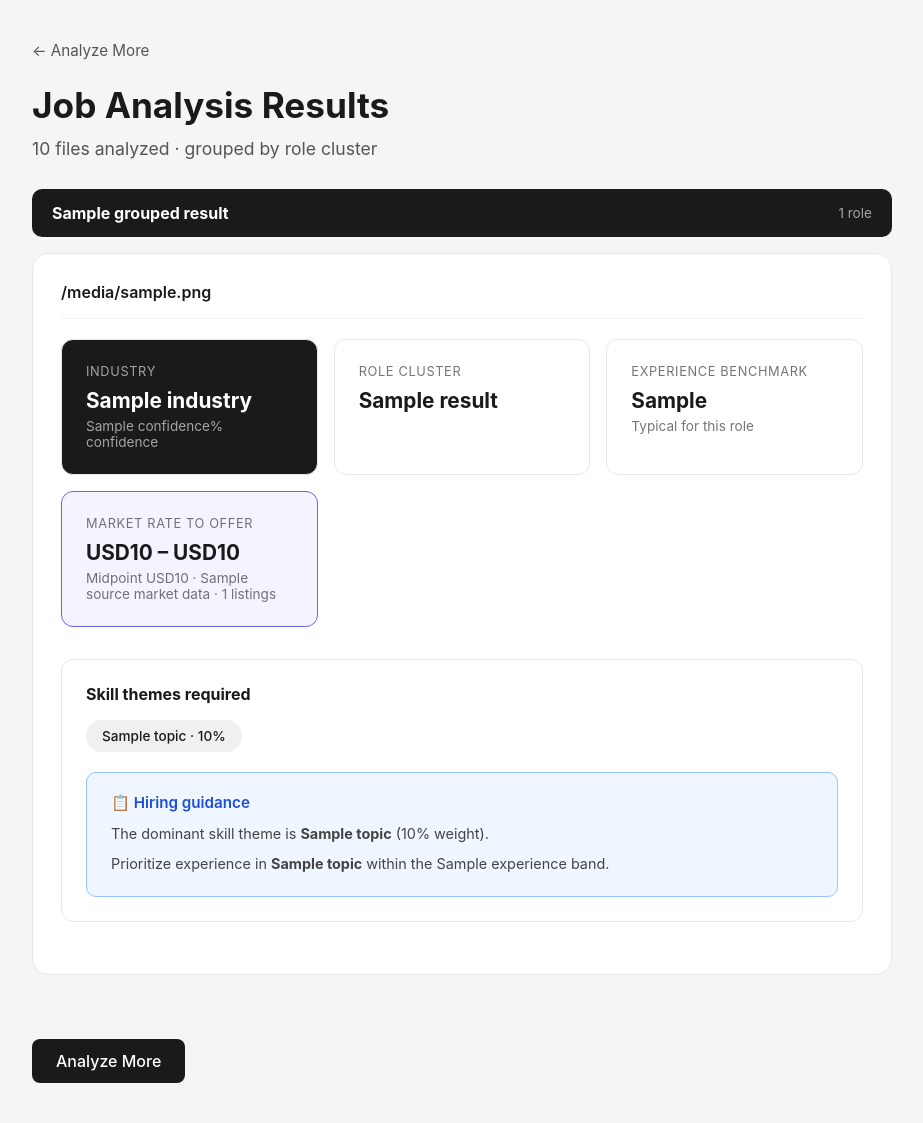
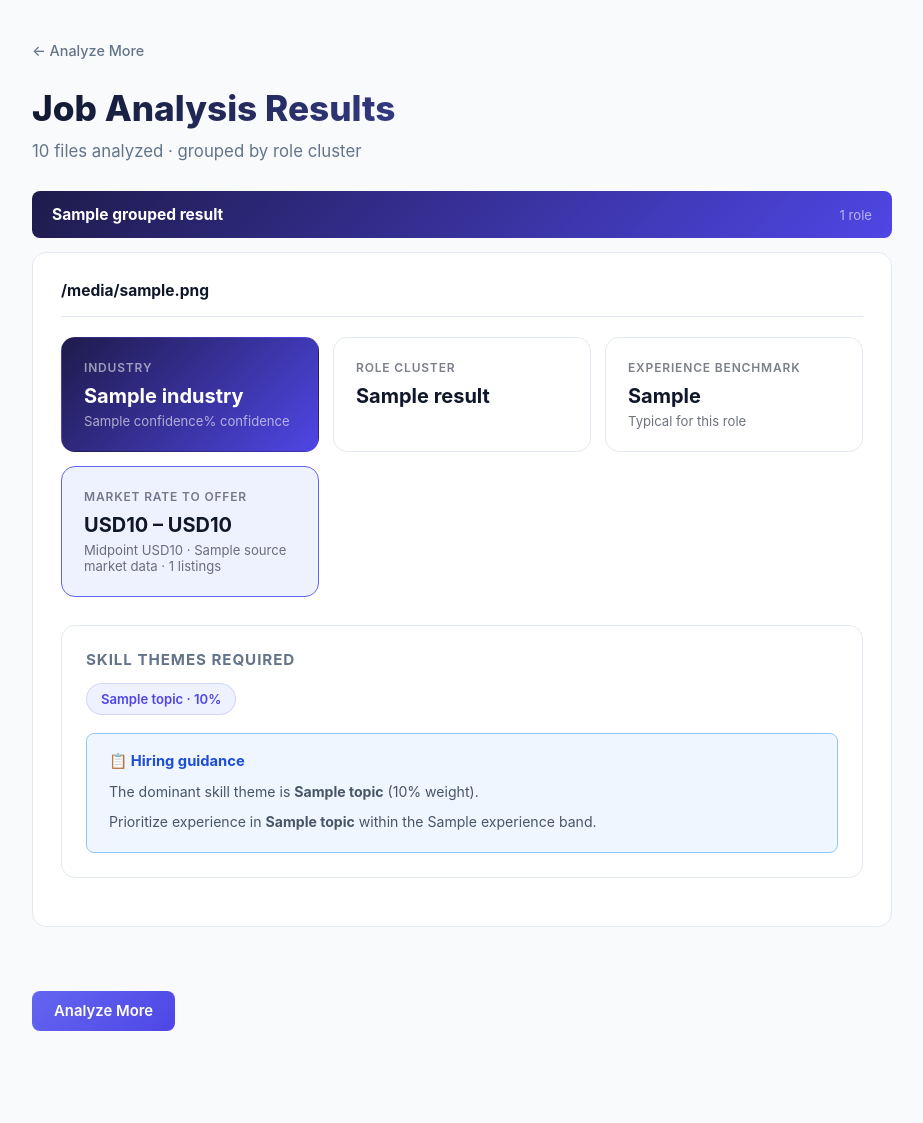
Before and after one commit to BuRhAn5352/Talent_intelligence_platform, a FastAPI app: template app/templates/hr_result.html in a window 1280 px wide. Shown: the whole page, without its empty margins (178-1101 px from the left). After the commit the page ends 1031 px from the top, so only its background shows below. Run offline with FastAPI, Linux system fonts and the light colour scheme; the template is opened without the code that fills it: most values are stand-ins (such as "Sample title", 1, 10 or a date in 2020); parts of the project's set-up code (start-up, migrations or seed data) failed here and were passed over.

Commit message:
Refactor CSS to use variables and improve styles
Refactor CSS styles to use CSS variables for easier theme management and improve overall design consistency.

```diff
--- a/app/static/style.css
+++ b/app/static/style.css
@@ -1,9 +1,27 @@
 * { margin: 0; padding: 0; box-sizing: border-box; }
+
+:root {
+    --accent: #6366f1;
+    --accent-dark: #4f46e5;
+    --accent-light: #eef2ff;
+    --success: #22c55e;
+    --success-light: #f0fdf4;
+    --warning: #f59e0b;
+    --warning-light: #fffbeb;
+    --danger-light: #fef2f2;
+    --text: #0f172a;
+    --text-muted: #64748b;
+    --border: #e2e8f0;
+    --bg: #f8fafc;
+    --white: #ffffff;
+    --radius: 14px;
+    --radius-sm: 8px;
+}
 
 body {
     font-family: -apple-system, BlinkMacSystemFont, 'Segoe UI', sans-serif;
-    background: #f5f5f5;
-    color: #1a1a1a;
+    background: var(--bg);
+    color: var(--text);
     min-height: 100vh;
 }
 
@@ -20,52 +49,74 @@ body {
 
 h1 {
     font-size: 2.2rem;
-    font-weight: 700;
+    font-weight: 800;
     margin-bottom: 12px;
+    background: linear-gradient(135deg, var(--text) 0%, var(--accent) 100%);
+    -webkit-background-clip: text;
+    -webkit-text-fill-color: transparent;
+    background-clip: text;
 }
 
 .subtitle {
-    color: #555;
-    font-size: 1.1rem;
+    color: var(--text-muted);
+    font-size: 1.05rem;
     margin-bottom: 30px;
 }
 
 .back {
-    display: inline-block;
-    color: #555;
+    display: inline-flex;
+    align-items: center;
+    gap: 6px;
+    color: var(--text-muted);
     text-decoration: none;
-    margin-bottom: 24px;
-    font-size: 0.95rem;
+    margin-bottom: 28px;
+    font-size: 0.9rem;
+    font-weight: 500;
+    transition: color 0.2s, gap 0.2s;
 }
 
-.back:hover { color: #000; }
+.back:hover { color: var(--accent); gap: 8px; }
 
 /* Home page cards */
 .card-grid {
     display: grid;
     grid-template-columns: 1fr 1fr;
-    gap: 24px;
+    gap: 20px;
 }
 
 .card {
-    background: white;
-    border-radius: 16px;
-    padding: 40px 32px;
+    background: var(--white);
+    border-radius: var(--radius);
+    padding: 36px 28px;
     text-decoration: none;
     color: inherit;
-    border: 1px solid #e8e8e8;
-    transition: transform 0.2s, box-shadow 0.2s;
+    border: 1.5px solid var(--border);
+    transition: transform 0.25s, box-shadow 0.25s, border-color 0.25s;
+    position: relative;
+    overflow: hidden;
+}
+
+.card::before {
+    content: '';
+    position: absolute;
+    inset: 0;
+    background: linear-gradient(135deg, var(--accent-light) 0%, transparent 60%);
+    opacity: 0;
+    transition: opacity 0.3s;
 }
 
 .card:hover {
-    transform: translateY(-4px);
-    box-shadow: 0 12px 32px rgba(0,0,0,0.1);
+    transform: translateY(-5px);
+    box-shadow: 0 16px 40px rgba(99,102,241,0.12);
+    border-color: var(--accent);
 }
 
+.card:hover::before { opacity: 1; }
+
 .card-icon {
-    width: 56px;
-    height: 56px;
-    background: #1a1a1a;
+    width: 52px;
+    height: 52px;
+    background: linear-gradient(135deg, var(--accent) 0%, var(--accent-dark) 100%);
     color: white;
     border-radius: 12px;
     display: flex;
@@ -138,272 +194,297 @@ h1 {
 
 .field label {
     display: block;
-    font-size: 0.9rem;
-    font-weight: 500;
+    font-size: 0.88rem;
+    font-weight: 600;
     margin-bottom: 8px;
-    color: #333;
+    color: var(--text);
 }
 
 .field input, .field select {
     width: 100%;
-    padding: 12px;
-    border: 1px solid #d0d0d0;
-    border-radius: 8px;
-    font-size: 0.95rem;
+    padding: 11px 14px;
+    border: 1.5px solid var(--border);
+    border-radius: var(--radius-sm);
+    font-size: 0.93rem;
     outline: none;
-    transition: border-color 0.2s;
+    background: var(--white);
+    color: var(--text);
+    transition: border-color 0.2s, box-shadow 0.2s;
 }
 
 .field input:focus, .field select:focus {
-    border-color: #1a1a1a;
+    border-color: var(--accent);
+    box-shadow: 0 0 0 3px rgba(99,102,241,0.1);
 }
 
 /* Buttons */
 .submit-btn {
     width: 100%;
-    padding: 16px;
-    background: #1a1a1a;
+    padding: 15px;
+    background: linear-gradient(135deg, var(--accent) 0%, var(--accent-dark) 100%);
     color: white;
     border: none;
-    border-radius: 10px;
+    border-radius: var(--radius-sm);
     font-size: 1rem;
     font-weight: 600;
     cursor: pointer;
-    transition: background 0.2s;
+    transition: opacity 0.2s, transform 0.15s;
+    letter-spacing: 0.01em;
 }
 
-.submit-btn:hover { background: #333; }
+.submit-btn:hover { opacity: 0.92; transform: translateY(-1px); }
+.submit-btn:active { transform: translateY(0); }
 
 .btn {
     display: inline-block;
-    padding: 12px 24px;
-    background: #1a1a1a;
+    padding: 11px 22px;
+    background: linear-gradient(135deg, var(--accent) 0%, var(--accent-dark) 100%);
     color: white;
-    border-radius: 8px;
+    border-radius: var(--radius-sm);
     text-decoration: none;
-    font-weight: 500;
+    font-weight: 600;
     margin-top: 24px;
-    transition: background 0.2s;
+    transition: opacity 0.2s, transform 0.15s;
+    font-size: 0.93rem;
 }
 
-.btn:hover { background: #333; }
+.btn:hover { opacity: 0.9; transform: translateY(-1px); }
 
 /* Results */
 .results-grid {
     display: grid;
     grid-template-columns: repeat(auto-fit, minmax(200px, 1fr));
-    gap: 16px;
-    margin-bottom: 32px;
+    gap: 14px;
+    margin-bottom: 28px;
 }
 
 .result-card {
-    background: white;
-    border-radius: 12px;
-    padding: 24px;
-    border: 1px solid #e8e8e8;
+    background: var(--white);
+    border-radius: var(--radius);
+    padding: 22px;
+    border: 1.5px solid var(--border);
+    transition: transform 0.2s, box-shadow 0.2s;
+    animation: fadeUp 0.4s ease both;
+}
+
+.result-card:hover {
+    transform: translateY(-2px);
+    box-shadow: 0 8px 24px rgba(0,0,0,0.07);
 }
 
 .result-card.highlight {
-    background: #1a1a1a;
+    background: linear-gradient(135deg, #1e1b4b 0%, var(--accent-dark) 100%);
     color: white;
+    border-color: transparent;
 }
 
 .result-card.warning {
-    border-color: #f0a500;
-    background: #fffbf0;
+    border-color: var(--warning);
+    background: var(--warning-light);
 }
 
 .result-card.success {
-    border-color: #22c55e;
-    background: #f0fdf4;
+    border-color: var(--success);
+    background: var(--success-light);
+}
+
+.result-card.salary {
+    border-color: var(--accent);
+    background: var(--accent-light);
 }
 
 .result-label {
-    font-size: 0.8rem;
+    font-size: 0.75rem;
     text-transform: uppercase;
-    letter-spacing: 0.05em;
-    opacity: 0.6;
+    letter-spacing: 0.07em;
+    font-weight: 600;
+    opacity: 0.55;
     margin-bottom: 8px;
 }
 
 .result-value {
-    font-size: 1.3rem;
+    font-size: 1.25rem;
     font-weight: 700;
     margin-bottom: 4px;
     line-height: 1.3;
 }
 
 .result-sub {
-    font-size: 0.85rem;
+    font-size: 0.82rem;
     opacity: 0.6;
 }
 
 /* Topics */
 .topics-section {
-    background: white;
-    border-radius: 12px;
+    background: var(--white);
+    border-radius: var(--radius);
     padding: 24px;
-    border: 1px solid #e8e8e8;
-    margin-bottom: 24px;
+    border: 1.5px solid var(--border);
+    margin-bottom: 20px;
+    animation: fadeUp 0.5s ease both;
 }
 
 .topics-section h3 {
-    margin-bottom: 16px;
-    font-size: 1rem;
+    margin-bottom: 14px;
+    font-size: 0.95rem;
+    font-weight: 700;
+    color: var(--text-muted);
+    text-transform: uppercase;
+    letter-spacing: 0.06em;
 }
 
 .topics-grid {
     display: flex;
     flex-wrap: wrap;
-    gap: 10px;
+    gap: 8px;
 }
 
 .topic-pill {
-    padding: 8px 16px;
-    background: #f0f0f0;
+    padding: 7px 14px;
+    background: var(--accent-light);
+    color: var(--accent-dark);
     border-radius: 999px;
-    font-size: 0.85rem;
-    font-weight: 500;
+    font-size: 0.82rem;
+    font-weight: 600;
+    border: 1px solid rgba(99,102,241,0.2);
+    transition: background 0.2s, transform 0.15s;
+}
+
+.topic-pill:hover {
+    background: var(--accent);
+    color: white;
+    transform: translateY(-1px);
 }
 
 /* Error */
 .error {
-    background: #fef2f2;
-    border: 1px solid #fca5a5;
+    background: var(--danger-light);
+    border: 1.5px solid #fca5a5;
     color: #991b1b;
-    padding: 16px;
-    border-radius: 8px;
-    margin-bottom: 24px;
+    padding: 14px 16px;
+    border-radius: var(--radius-sm);
+    margin-bottom: 20px;
+    font-size: 0.9rem;
 }
 
-@media (max-width: 600px) {
-    .card-grid { grid-template-columns: 1fr; }
-    .form-fields { grid-template-columns: 1fr; }
-}
+/* Resume blocks */
 .resume-block {
-    background: white;
-    border-radius: 16px;
+    background: var(--white);
+    border-radius: var(--radius);
     padding: 28px;
-    border: 1px solid #e8e8e8;
-    margin-bottom: 24px;
+    border: 1.5px solid var(--border);
+    margin-bottom: 20px;
+    transition: box-shadow 0.2s;
+    animation: fadeUp 0.4s ease both;
 }
 
-.resume-header {
-    margin-bottom: 20px;
-    padding-bottom: 16px;
-    border-bottom: 1px solid #f0f0f0;
-}
-
-.filename {
-    font-weight: 600;
-    font-size: 1rem;
-    color: #1a1a1a;
-}
-
-.result-card.salary {
-    border-color: #6366f1;
-    background: #f5f3ff;
+.resume-block:hover {
+    box-shadow: 0 8px 28px rgba(0,0,0,0.06);
 }
 
 .resume-header {
     display: flex;
     align-items: center;
     gap: 12px;
+    margin-bottom: 20px;
+    padding-bottom: 16px;
+    border-bottom: 1.5px solid var(--border);
 }
 
+.filename {
+    font-weight: 700;
+    font-size: 0.97rem;
+    color: var(--text);
+}
+
+/* Badge */
 .badge {
     display: inline-block;
-    padding: 4px 10px;
+    padding: 3px 10px;
     border-radius: 999px;
-    font-size: 0.75rem;
-    font-weight: 600;
+    font-size: 0.72rem;
+    font-weight: 700;
     text-transform: uppercase;
-    letter-spacing: 0.04em;
+    letter-spacing: 0.05em;
 }
 
 .badge.warning {
-    background: #fff3cd;
+    background: var(--warning-light);
     color: #92400e;
-    border: 1px solid #f0a500;
+    border: 1px solid var(--warning);
 }
+
+/* Skill gap boxes */
 .skill-gap-box {
-    margin-top: 20px;
-    border-radius: 10px;
-    padding: 20px 24px;
+    margin-top: 18px;
+    border-radius: var(--radius-sm);
+    padding: 18px 22px;
+    animation: fadeIn 0.4s ease both;
 }
 
 .skill-gap-box h4 {
-    font-size: 0.95rem;
-    font-weight: 600;
+    font-size: 0.92rem;
+    font-weight: 700;
     margin-bottom: 10px;
 }
 
 .skill-gap-box p {
-    font-size: 0.9rem;
-    line-height: 1.65;
-    color: #444;
+    font-size: 0.88rem;
+    line-height: 1.7;
+    color: #475569;
     margin-bottom: 6px;
 }
 
-.skill-gap-box p:last-child {
-    margin-bottom: 0;
+.skill-gap-box p:last-child { margin-bottom: 0; }
+
+.warning-box {
+    background: var(--warning-light);
+    border: 1.5px solid var(--warning);
 }
 
-.warning-box {
-    background: #fffbf0;
-    border: 1px solid #f0a500;
+.warning-box h4 { color: #92400e; }
+
+.success-box {
+    background: var(--success-light);
+    border: 1.5px solid var(--success);
 }
 
-.warning-box h4 {
-    color: #92400e;
-}
-
-.success-box {
-    background: #f0fdf4;
-    border: 1px solid #22c55e;
-}
-
-.success-box h4 {
-    color: #15803d;
-}
+.success-box h4 { color: #15803d; }
 
 .info-box {
     background: #eff6ff;
-    border: 1px solid #93c5fd;
+    border: 1.5px solid #93c5fd;
 }
 
-.info-box h4 {
-    color: #1d4ed8;
-}
+.info-box h4 { color: #1d4ed8; }
 
-.cluster-group {
-    margin-bottom: 40px;
-}
+/* Cluster grouping */
+.cluster-group { margin-bottom: 40px; }
 
 .cluster-group-header {
     display: flex;
     align-items: center;
     justify-content: space-between;
-    margin-bottom: 16px;
+    margin-bottom: 14px;
     padding: 14px 20px;
-    background: #1a1a1a;
-    border-radius: 10px;
+    background: linear-gradient(135deg, #1e1b4b 0%, var(--accent-dark) 100%);
+    border-radius: var(--radius-sm);
     color: white;
 }
 
-.cluster-title {
-    font-weight: 700;
-    font-size: 1rem;
+.cluster-title { font-weight: 700; font-size: 0.97rem; }
+.cluster-count { font-size: 0.82rem; opacity: 0.6; }
+
+/* Optional label */
+.optional {
+    font-weight: 400;
+    font-size: 0.78rem;
+    color: #94a3b8;
+    margin-left: 4px;
 }
 
-.cluster-count {
-    font-size: 0.85rem;
-    opacity: 0.6;
+@media (max-width: 600px) {
+    .card-grid { grid-template-columns: 1fr; }
+    .form-fields { grid-template-columns: 1fr; }
+    h1 { font-size: 1.7rem; }
 }
-
-.optional {
-    font-weight: 400;
-    font-size: 0.8rem;
-    color: #999;
-    margin-left: 4px;
-}
```
Also changed, not shown: other parts of app/static/style.css (+36 -20 lines).
